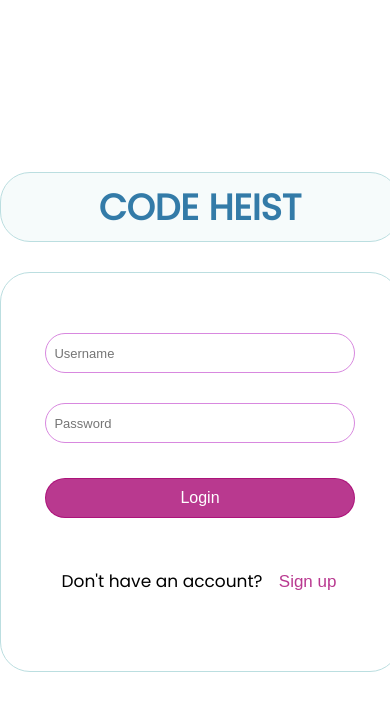
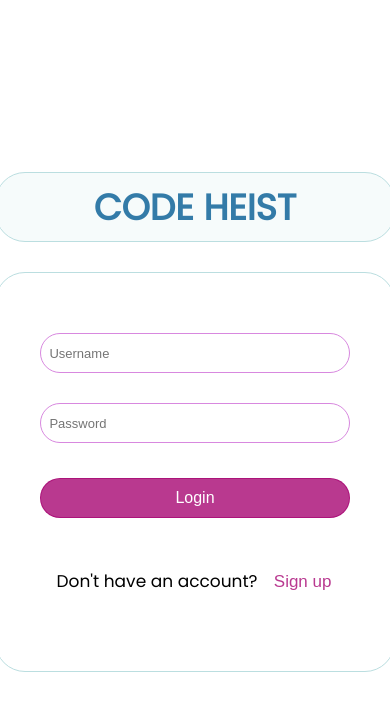
Before and after one commit to mariamtppa/LoginPage, a PHP site: page /codeheist.html in a window 390 px wide. Shown: the top 711 px of the page. Run offline with PHP 8.4, Linux system fonts and the light colour scheme.

Commit message:
more changes

```diff
--- a/codeheist.css
+++ b/codeheist.css
@@ -139,6 +139,7 @@ input {
 }
 
 @media screen and (max-width: 900px) {
+
 	#container {
 		flex-direction: column;
 		width: 80%;
@@ -148,12 +149,15 @@ input {
 	#logo {
 		width: 400px;
 		height: 70px;
-		margin: 0 0 30px 10px;
+		margin: 0 0 30px 0px;
 		border-radius: 30px;
 		line-height: normal;
 		display: flex;
 		justify-content: center;
 		align-items: center;
+	}
+	#form-container {
+		margin-left: 0;
 	}
 
 	#logo h1 {
@@ -163,11 +167,6 @@ input {
 	#logo h2 {
 		display: none;
 
-	}
-
-	#form {
-		padding: 20px 0;
-		height: 400px;
 	}
 }
 
--- a/codeheist.html
+++ b/codeheist.html
@@ -36,7 +36,7 @@
     		    </h2>
     	    </div>
 
-            <div id="form-container">
+            <!--<div id="form-container">-->
 
                 <form id="log-in">
                     <input type="text" name="Username" placeholder=" Username" required>
@@ -65,7 +65,7 @@
                     </div>
                 </form>
 
-            </div>
+            <!--</div>-->
 
         </div>
         <script type="text/javascript" src="codeheist.js"></script>
```
